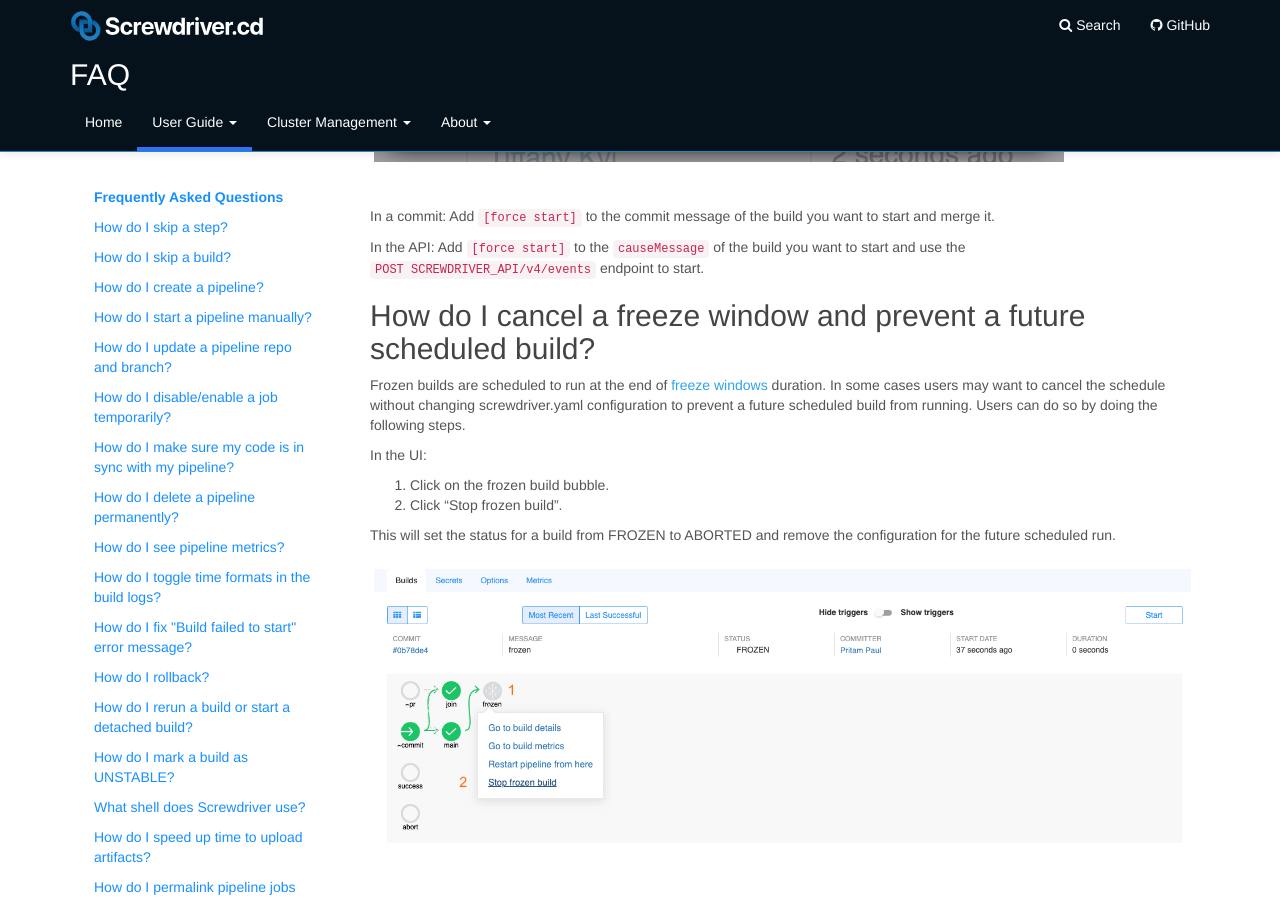
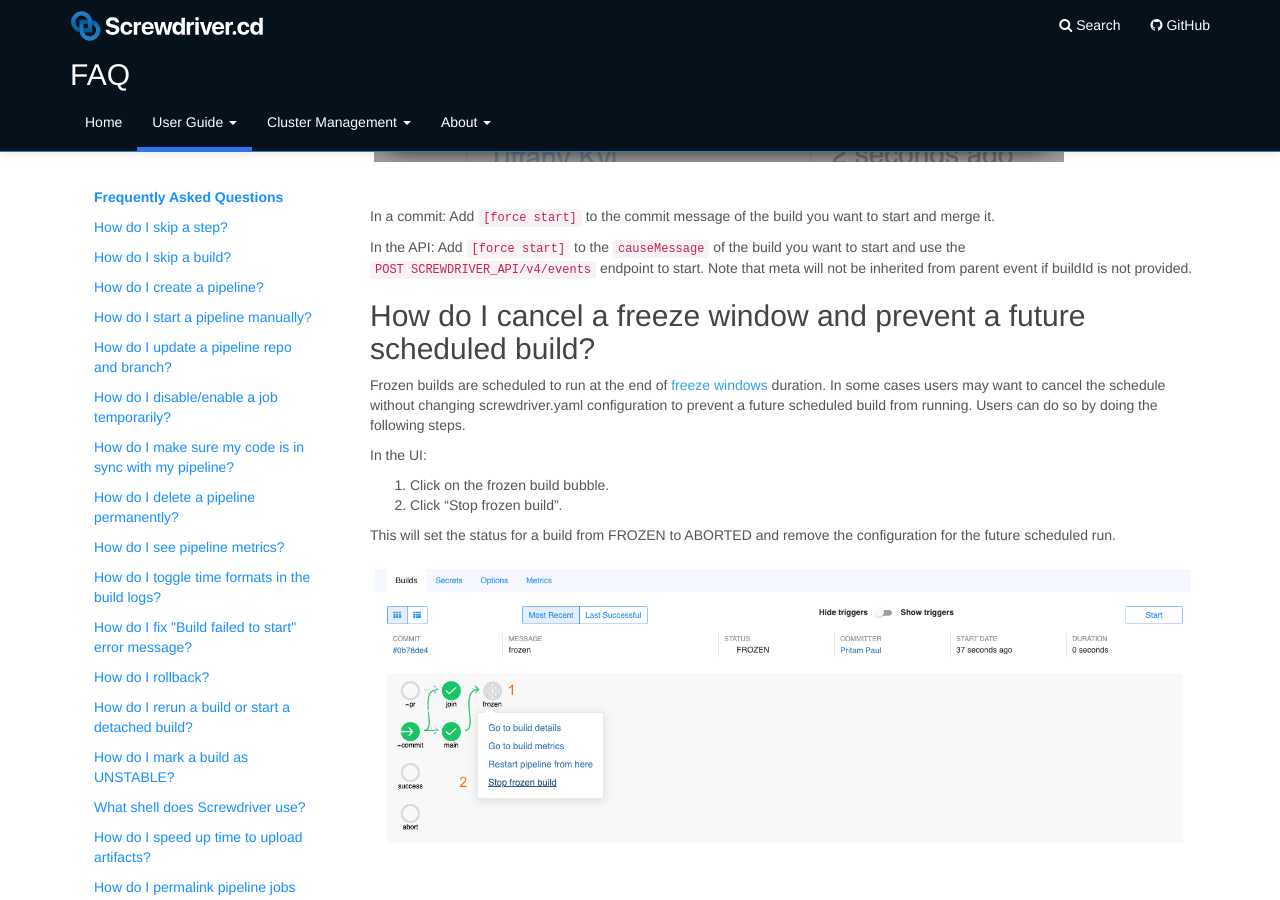
Before and after one commit to screwdriver-cd/guide, a Jekyll site: the page built from docs/user-guide/FAQ.md, in a window 1280 px wide and 900 px high, scrolled down 8677 px. Built offline with Jekyll 4.4.1, drawn with Linux system fonts in a browser that asks for light colours.

```diff
--- a/docs/user-guide/FAQ.md
+++ b/docs/user-guide/FAQ.md
@@ -262,7 +262,7 @@ In a commit:
 Add `[force start]` to the commit message of the build you want to start and merge it.
 
 In the API:
-Add `[force start]` to the `causeMessage` of the build you want to start and use the `POST SCREWDRIVER_API/v4/events` endpoint to start.
+Add `[force start]` to the `causeMessage` of the build you want to start and use the `POST SCREWDRIVER_API/v4/events` endpoint to start. Note that meta will not be inherited from parent event if buildId is not provided.
 
 ## How do I cancel a freeze window and prevent a future scheduled build?
 Frozen builds are scheduled to run at the end of [freeze windows](./configuration/workflow#freeze-windows) duration. In some cases users may want to cancel the schedule without changing screwdriver.yaml configuration to prevent a future scheduled build from running. Users can do so by doing the following steps.
```
